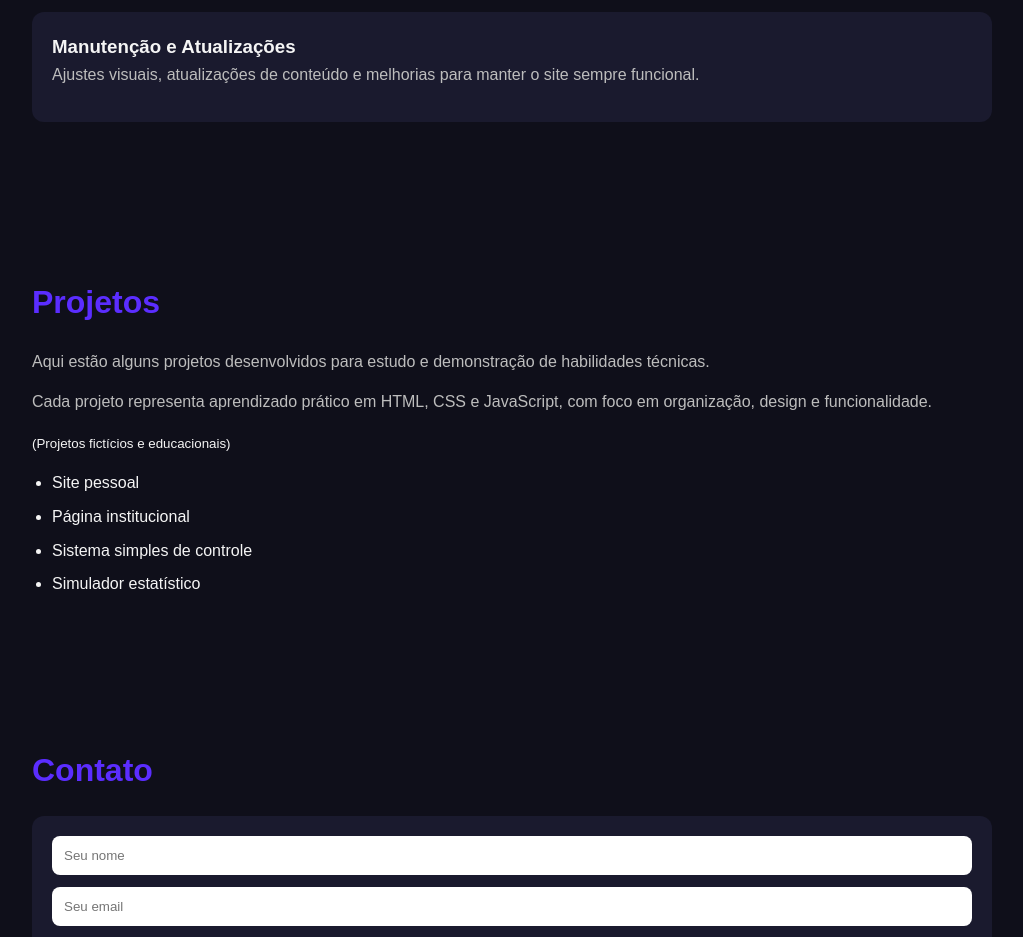
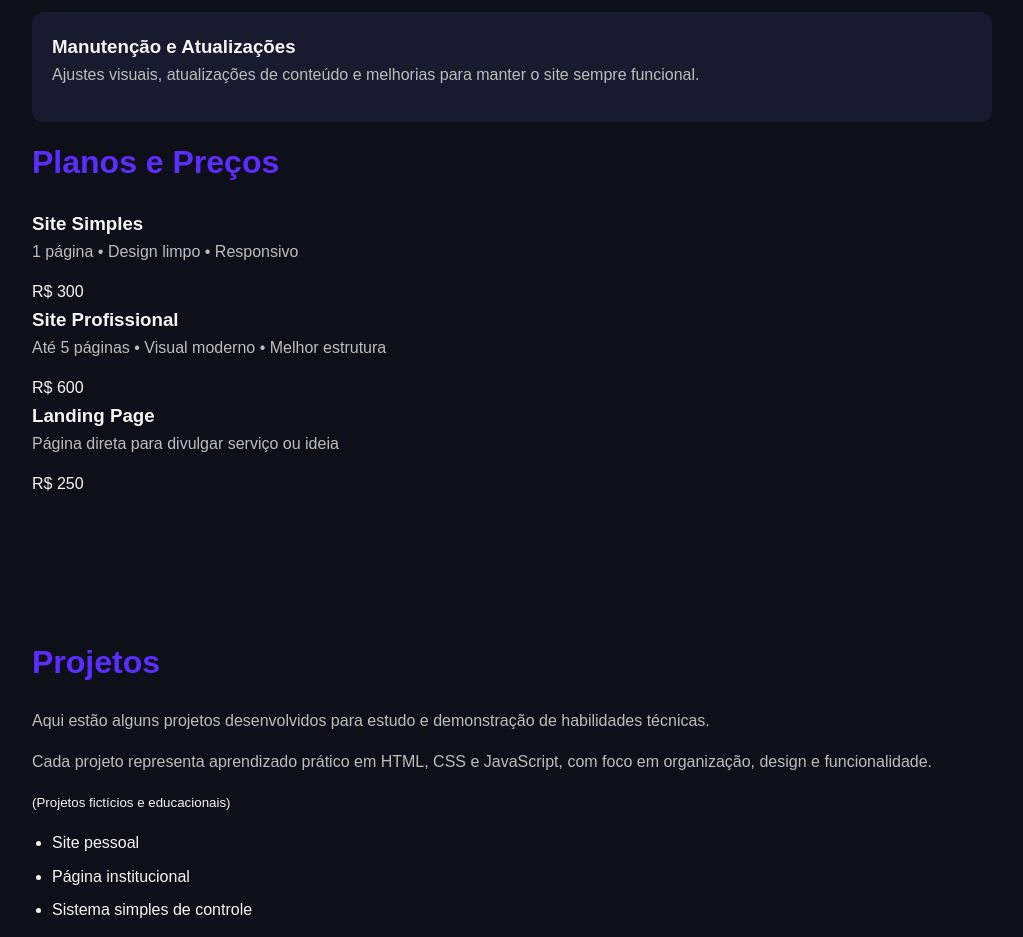
Before and after one commit to gustavoalberghini/nexus-web-site, a plain HTML site: page index.html in a window 1280 px wide. Shown: the part 1581-2518 px from the top of the page, without its empty margins (128-1151 px from the left). Drawn offline with Linux system fonts and the light colour scheme.

Commit message:
Restore index.html content

```diff
--- a/index.html
+++ b/index.html
@@ -104,6 +104,33 @@
       Ajustes visuais, atualizações de conteúdo e melhorias para manter o site sempre funcional.
     </p>
   </article>
+
+  <!-- PREÇOS -->
+  <div class="precos">
+    <h2>Planos e Preços</h2>
+
+    <div class="cards-precos">
+
+      <div class="plano">
+        <h3>Site Simples</h3>
+        <p>1 página • Design limpo • Responsivo</p>
+        <span>R$ 300</span>
+      </div>
+
+      <div class="plano destaque">
+        <h3>Site Profissional</h3>
+        <p>Até 5 páginas • Visual moderno • Melhor estrutura</p>
+        <span>R$ 600</span>
+      </div>
+
+      <div class="plano">
+        <h3>Landing Page</h3>
+        <p>Página direta para divulgar serviço ou ideia</p>
+        <span>R$ 250</span>
+      </div>
+
+    </div>
+  </div>
 </section>
 
     <!-- PORTFÓLIO -->
```
Lines whose indentation alone changed are shown as unchanged.
